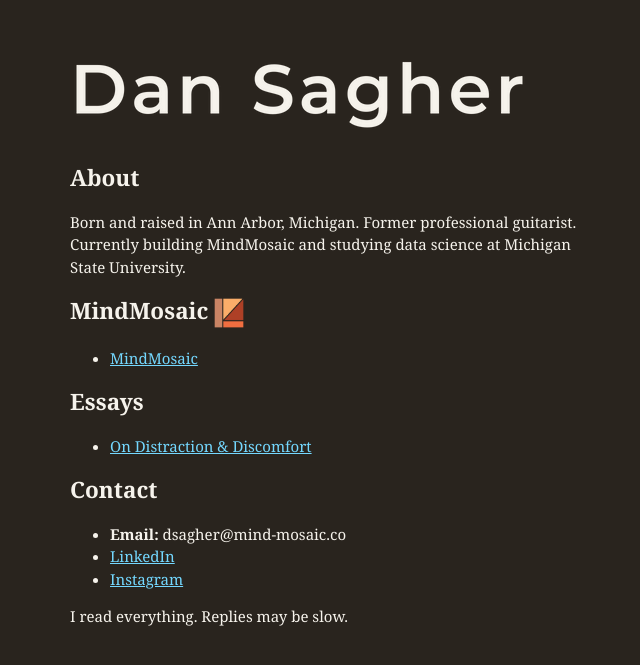
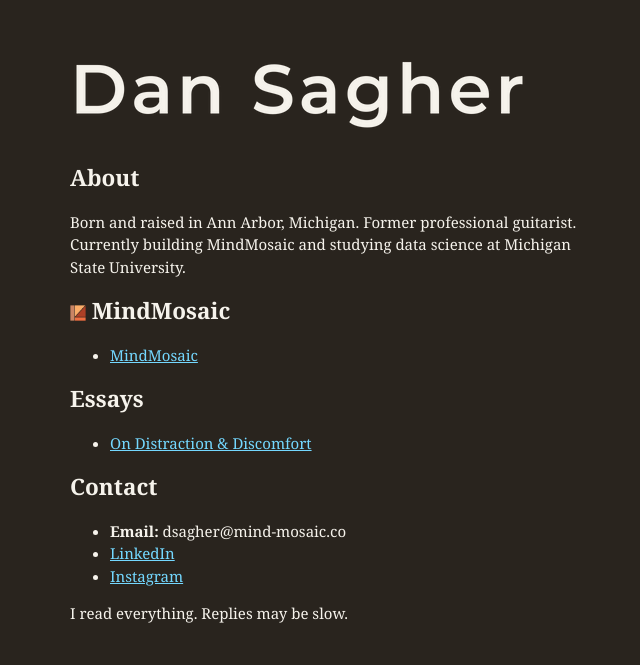
Before and after one commit to dsagher/myblog, a Jekyll site: the page built from index.markdown, in a window 1280 px wide. Shown: the top 665 px of the page, without its empty margins (30-670 px from the left). Built offline with Jekyll 4.4.1, drawn with Linux system fonts in a browser that asks for light colours.

Commit message:
logo change

```diff
--- a/index.markdown
+++ b/index.markdown
@@ -7,7 +7,7 @@ title: Dan Sagher
 ## About
 Born and raised in Ann Arbor, Michigan. Former professional guitarist. Currently building MindMosaic and studying data science at Michigan State University.
 
-## MindMosaic <img src="{{ site.baseurl }}/assets/images/logo.png" alt="MindMosaic Logo" style="width: 30px; height: 30px; vertical-align: middle;" />
+## <img src="{{ site.baseurl }}/assets/images/logo.png" alt="MindMosaic Logo" style="width: 16px; height: 16px; vertical-align: middle;" /> MindMosaic
 
 - [MindMosaic](https://www.mind-mosaic.co/)
 
```
